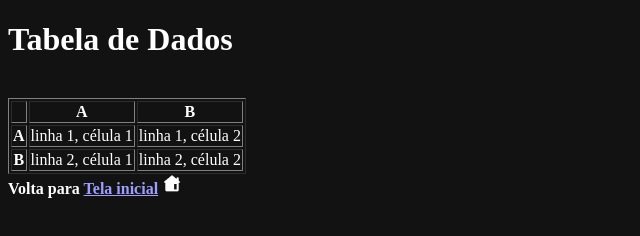
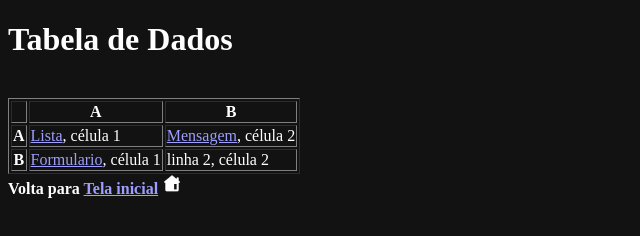
Before and after one commit to Bruninhoxarop/testehtml, a website: page Tabela.html in a window 1280 px wide. Shown: the whole page, without its empty margins (0-640 px from the left). Drawn offline with Linux system fonts and the light colour scheme.

Commit message:
para usar no nwjs

```diff
--- a/Tabela.html
+++ b/Tabela.html
@@ -1,6 +1,7 @@
 <!DOCTYPE HTML>
 <html>
     <head>
+        <meta charset="UTF-8">
         <title>Página 2</title>
     </head>
     <body>
@@ -16,12 +17,12 @@
 
             <tr>
                 <th>A</th>
-                <td>linha 1, célula 1</td>
-                <td>linha 1, célula 2</td>
+                <td><a href="lista.html">Lista</a>, célula 1</td>
+                <td><a href="Mensagem.html">Mensagem</a>, célula 2</td>
             </tr>
             <tr>
                 <th>B</th>
-                <td>linha 2, célula 1</td>
+                <td><a href="formulario.html">Formulario</a>, célula 1</td>
                 <td>linha 2, célula 2</td>
             </tr>
         </table>
--- /dev/null
+++ b/package.json
@@ -0,0 +1,6 @@
+{
+    "name": "códigos",
+    "version": "1.0.0",
+    "description": "Simple Alarm App with NW.js",
+    "main": "INDEX.html"
+}
```
